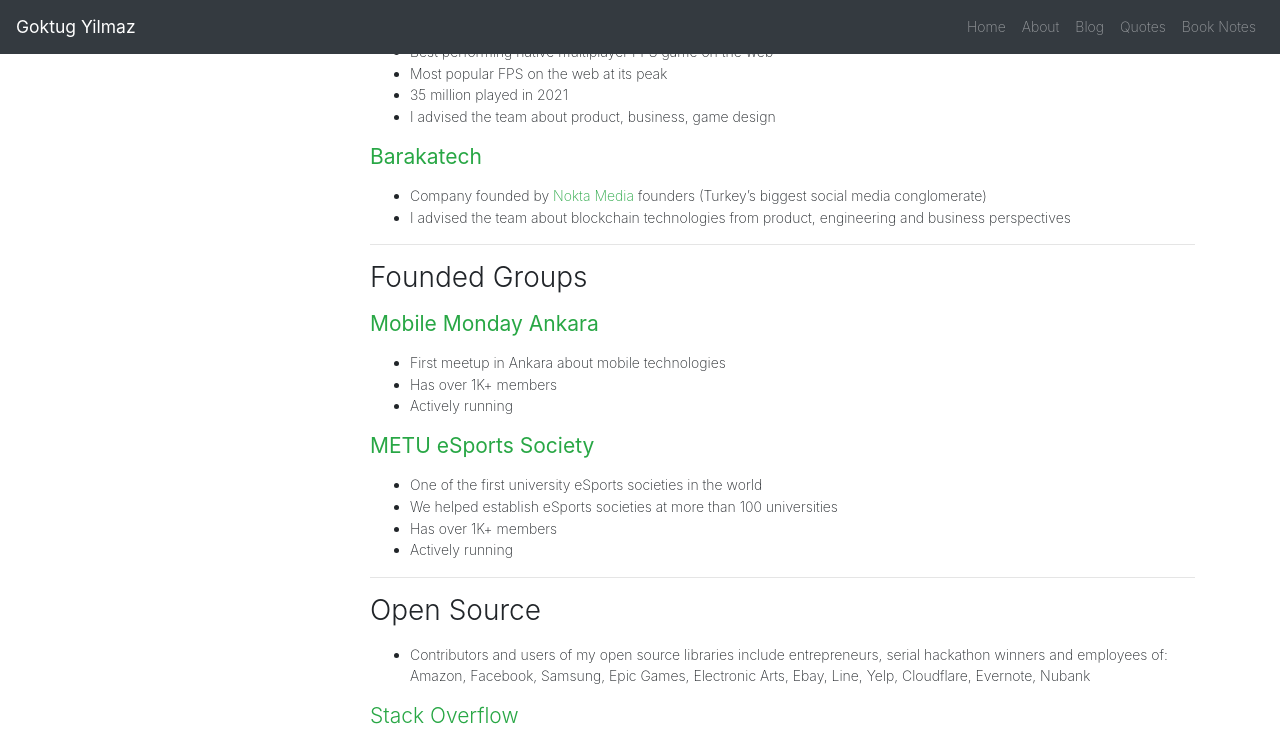
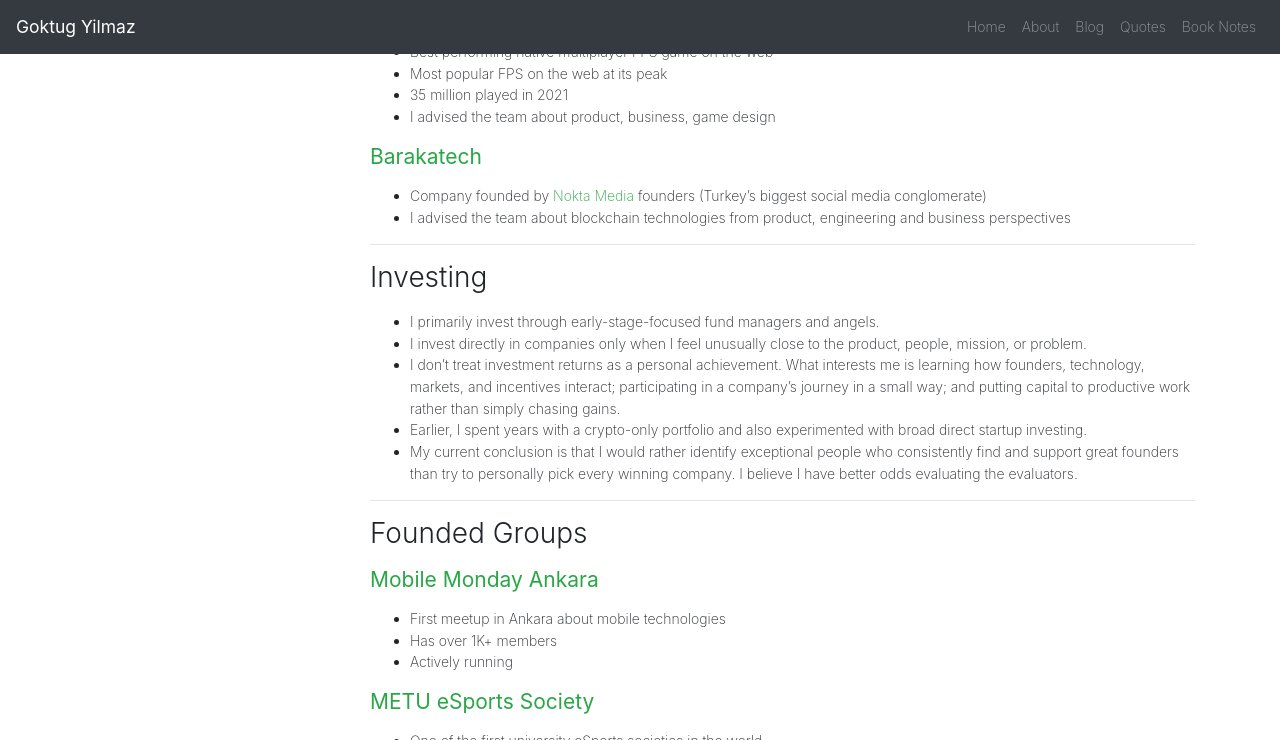
Before and after one commit to Esqarrouth/goktugyil.github.io, a Jekyll site: the page built from _pages/about.md, in a window 1280 px wide and 900 px high, scrolled down 1828 px, cut to the strip 0-740 px from the top of the window. Built offline with Jekyll 4.4.1, drawn with Linux system fonts in a browser that asks for light colours; our own code applies the rules of GitHub Pages for plain Markdown files; some of the changed text lies outside the part shown.

Commit message:
Add investing approach and refresh identity (#5)
* Add investing approach and refresh identity

* Shorten public identity line

```diff
--- a/_includes/structure/head.html
+++ b/_includes/structure/head.html
@@ -2,7 +2,7 @@
 
     <meta charset="utf-8">
     <meta name="viewport" content="width=device-width, initial-scale=1, shrink-to-fit=no">
-    <meta name="description" content="Personal webpage of Goktug Yilmaz. An Engineer, entrepreneur, investor, gamer.">
+    <meta name="description" content="Personal webpage of Goktug Yilmaz. Engineer, entrepreneur, gamer, biohacker.">
     <meta name="keywords" content="gamer,esqarrouth,software,engineer,swift,typescript,io,games,entrepreneur,startup,dawn,of,crafting">
     <meta name="author" content="Goktug Yilmaz">
 
--- a/_pages/about.md
+++ b/_pages/about.md
@@ -81,6 +81,16 @@ We’ve worked on various projects in the cryptocurrency space. These include:
 #### <a id="barakatech" href="https://www.barakatech.com/">**Barakatech**</a>
 - Company founded by <a href="http://www.nokta.com">Nokta Media</a> founders (Turkey's biggest social media conglomerate)
 - I advised the team about blockchain technologies from product, engineering and business perspectives
+
+<hr />
+
+## Investing
+
+- I primarily invest through early-stage-focused fund managers and angels.
+- I invest directly in companies only when I feel unusually close to the product, people, mission, or problem.
+- I don’t treat investment returns as a personal achievement. What interests me is learning how founders, technology, markets, and incentives interact; participating in a company’s journey in a small way; and putting capital to productive work rather than simply chasing gains.
+- Earlier, I spent years with a crypto-only portfolio and also experimented with broad direct startup investing.
+- My current conclusion is that I would rather identify exceptional people who consistently find and support great founders than try to personally pick every winning company. I believe I have better odds evaluating the evaluators.
 
 <hr />
 
```
Also changed, not shown: other parts of _pages/about.md (+1 -1 lines), _includes/components/intro.md (+1 -1 lines).
